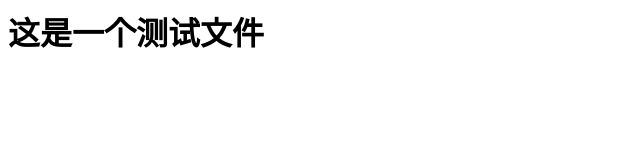
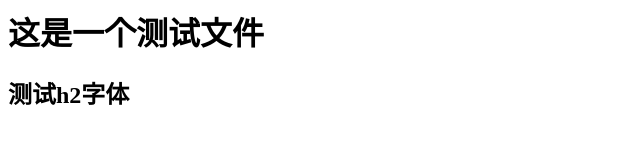
Before and after one commit to JFPURE/winddd.github.io, a plain HTML site: page index.html in a window 1280 px wide. Shown: the whole page, without its empty margins (0-640 px from the left). Drawn offline with Linux system fonts and the light colour scheme.

Commit message:
Update index.html
提交

```diff
--- a/index.html
+++ b/index.html
@@ -7,5 +7,6 @@
   </head>
   <body>
     <h1>这是一个测试文件</h1>
+    <h2>测试h2字体</h2>
   </body>
 </html>
```
